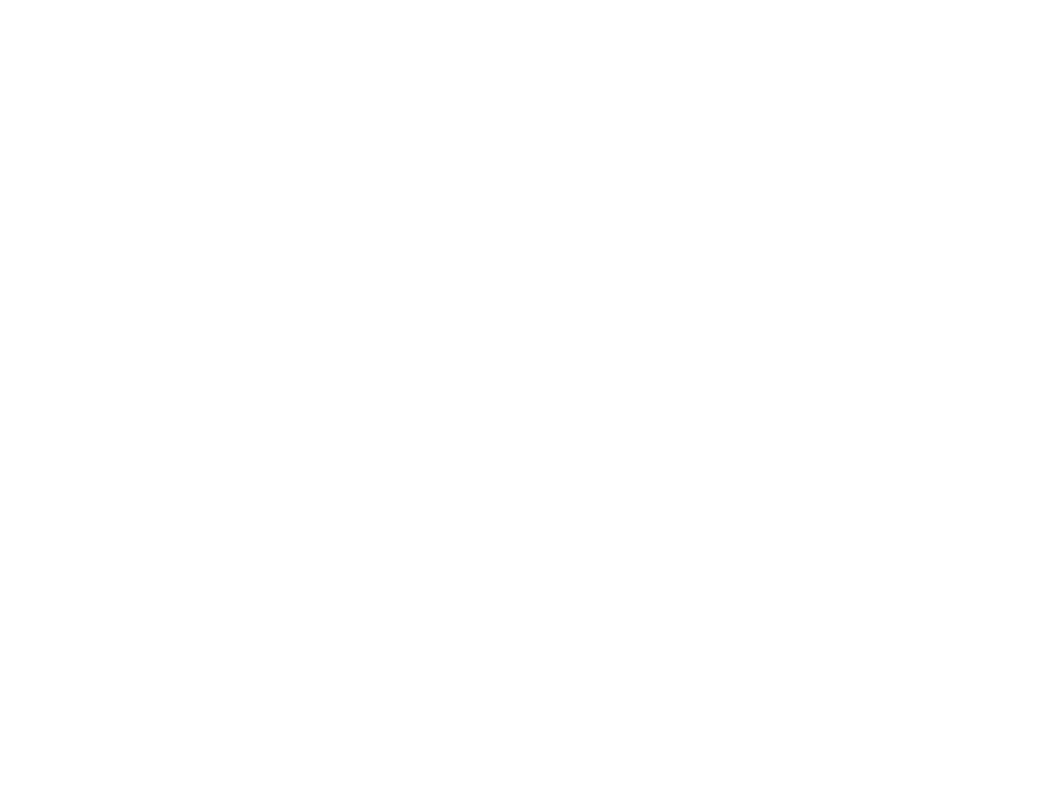
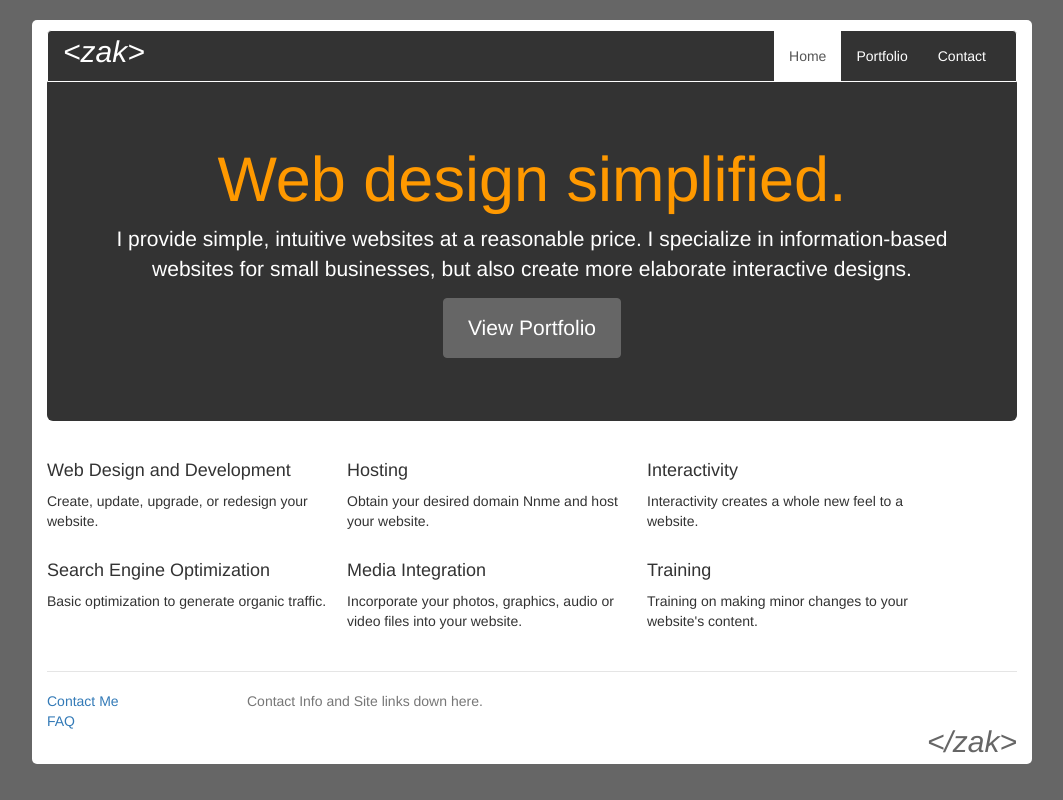
Before and after one commit to zakeryheugel/zakeryheugel.github.io, a plain HTML site: page index.html in a window 1280 px wide. Shown: the whole page, without its empty margins (108-1171 px from the left). Drawn offline with nearby package versions, Linux system fonts and the light colour scheme.

Commit message:
looking decent

```diff
--- /dev/null
+++ b/css/custom.css
@@ -0,0 +1,20 @@
+body {background-color:#666666;}
+.jumbotron{background-color:#333333;color:#ffffff;margin-top:-25px;}
+.jumbotron h1 {color:#ff9900;}
+/*f48519*/
+.jumbotron .btn {
+	background-color:#666666;
+	border:1px solid #666666;
+}
+
+.navbar {background-color:#333333;color:#ffffff;border-bottom-right-radius:0px;border-bottom-left-radius:0px;}
+.container {background-color:#ffffff;padding-top:10px;border-radius:5px;}
+
+
+.footer-links{
+	width:200px;
+	float:left;
+}
+.footer-links a {
+	display:block;
+}
--- a/css/jumbotron-narrow.css
+++ b/css/jumbotron-narrow.css
@@ -50,11 +50,16 @@ body {
 .jumbotron .btn {
   padding: 14px 24px;
   font-size: 21px;
+  color:#ffffff;
+}
+.jumbotron .btn:hover,
+.jumbotron .btn:active {
+	background-color:#ff9900;
 }
 
 /* Supporting marketing content */
 .marketing {
-  margin: 40px 0;
+  margin: 20px 0;
 }
 .marketing p + h4 {
   margin-top: 28px;
--- /dev/null
+++ b/css/modal.css
@@ -0,0 +1,32 @@
+.popup {
+	height:350px;
+	width:500px;
+	background-color:white;
+	border:solid;
+	display:none;
+}
+
+.popup {position:fixed;top:0;bottom:0;left:0;right:0;margin:auto;z-index:99;} /*centers .modal on page*/
+.popup {border-radius:25px;padding:20px;}/*Rounds corners, adds padding*/
+.exitButton {float:right;width:25px;z-index:100;}
+html {height:100%;width:100%;}
+#modalBase {height:100%;width:100%;margin:0px;margin-top:-20px;position:fixed;background-color:black;opacity:0.25;z-index:98;display:none;}
+
+#contact {
+	height:530px;
+	width:928px;
+	overflow:hidden;
+	border:1px solid #ffffff;
+}
+
+#contact img {
+	position:absolute;
+	margin-top:-20px;
+	margin-left:-20px;
+}
+
+#contact .exitButton {
+	position:absolute;
+	left:900px;
+	top:40px;
+}
--- a/index.html
+++ b/index.html
@@ -16,6 +16,8 @@
 
     <!-- Custom styles for this template -->
     <link href="./css/jumbotron-narrow.css" rel="stylesheet">
+	<link href="./css/modal.css" rel="stylesheet">
+	<link href="./css/custom.css" rel="stylesheet">
 
     <!-- HTML5 shim and Respond.js for IE8 support of HTML5 elements and media queries -->
     <!--[if lt IE 9]>
@@ -25,6 +27,77 @@
   </head>
 
   <body>
+	<div id="modalBase"></div>
+	<div class="popup" id="contact">
+		<img src="./img/card.jpg">
+	</div>
+
+  		<div class="container">
+  <nav class="navbar navbar-default">
+  <div class="container-fluid">
+    <!-- Brand and toggle get grouped for better mobile display -->
+    <div class="navbar-header">
+	  <!--<img src="./img/name_logo.png" height="50px">-->
+	  <span style="font-size:30px;font-style:italic;">&lt;zak&gt;</span>
+      <button type="button" class="navbar-toggle collapsed" data-toggle="collapse" data-target="#bs-example-navbar-collapse-1" aria-expanded="false">
+        <span class="icon-bar"></span>
+        <span class="icon-bar"></span>
+        <span class="icon-bar"></span>
+      </button>
+
+    </div>
+
+    <!-- Collect the nav links, forms, and other content for toggling -->
+    <div class="collapse navbar-collapse" id="bs-example-navbar-collapse-1">
+            <ul class="nav navbar-nav navbar-right">
+				<li class="active"><a href="#">Home</a></li>
+				<li><a href="#">Portfolio</a></li>
+				<li><a href="#" onclick="showModal('contact')">Contact</a></li>
+            </ul>
+    </div><!-- /.navbar-collapse -->
+  </div><!-- /.container-fluid -->
+</nav>
+      <div class="jumbotron">
+        <h1>Web design simplified.</h1>
+        <p class="lead">I provide simple, intuitive websites at a reasonable price. I specialize in information-based websites for small businesses, but also create more elaborate interactive designs.</p>
+        <p><a class="btn" href="#" role="button">View Portfolio</a></p>
+      </div>
+
+      <div class="row marketing">
+        <div class="service">
+          <h4>Web Design and Development</h4>
+          <p>Create, update, upgrade, or redesign your website.</p>
+		</div>
+		<div class="service">
+          <h4>Hosting</h4>
+          <p>Obtain your desired domain Nnme and host your website.</p>
+		</div>
+		<div class="service">
+          <h4>Interactivity</h4>
+          <p>Interactivity creates a whole new feel to a website.</p>
+        </div>
+		<div class="service">
+          <h4>Search Engine Optimization</h4>
+          <p>Basic optimization to generate organic traffic.</p>
+        </div>
+        <div class="service">
+          <h4>Media Integration</h4>
+          <p>Incorporate your photos, graphics, audio or video files into your website.</p>
+		</div>
+		<div class="service">
+          <h4>Training</h4>
+          <p>Training on making minor changes to your website's content.</p>
+		</div>
+	</div>
+      <footer class="footer">
+	  <div class="footer-links">
+		<a href="#" onclick="showModal('contact')">Contact Me</a>
+		<a href="#">FAQ</a>
+	  </div>
+        <p>Contact Info and Site links down here.</p>
+		<!--<img src="./img/end_name_logo.png" style="float:right;" height="50px">-->
+		<span style="font-size:30px;font-style:italic;float:right;color:#666666;">&lt;/zak&gt;</span>
+      </footer>
 
     </div> <!-- /container -->
 
@@ -35,5 +108,8 @@
 	<script src="./bootstrap-3.3.5-dist/js/bootstrap.min.js"></script>
     <!-- IE10 viewport hack for Surface/desktop Windows 8 bug -->
     <script src="./bootstrap-3.3.5-dist/js/ie10-viewport-bug-workaround.js"></script>
+
+	<!--Modal Windows-->
+	<script src="./js/modalWindows.js"></script>
   </body>
 </html>
--- /dev/null
+++ b/js/modalWindows.js
@@ -0,0 +1,22 @@
+var $base = $("#modalBase"), //modal backdrop div id
+	$modal = $(".popup"), //common class between modal windows
+	exitButton = "./img/exitButton.png"; //filepath for exit button in modal windows
+
+//Do not edit below this line
+
+function showModal(x) {
+	var $x = $('#'+x);
+	$base.fadeIn(500)
+	$x.fadeIn(500);
+	$base.on("click",hideAllModals)
+	if($('#'+x+' .exitButton').length) {;} //If exit button exists in this modal, do nothing.
+	else {$x.prepend("<img src='"+exitButton+"' onclick='hideAllModals()' class='exitButton'></img>");} //Else, add exit button.
+}
+
+function hideAllModals() {
+	$base.fadeOut(500);
+	$modal.fadeOut(500);
+}
+
+$base.hide();
+$modal.hide();
```
Also changed, not shown: bootstrap-3.3.5-dist/css/bootstrap.css, bootstrap-3.3.5-dist/css/bootstrap.min.css, img/card.jpg (added), img/exitButton.png (added), 1 other file.
